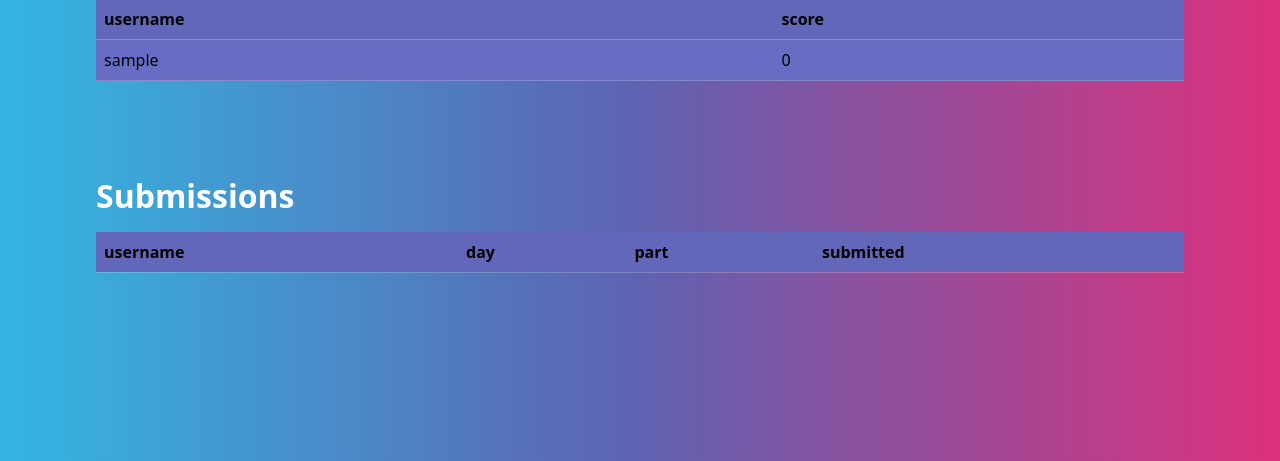
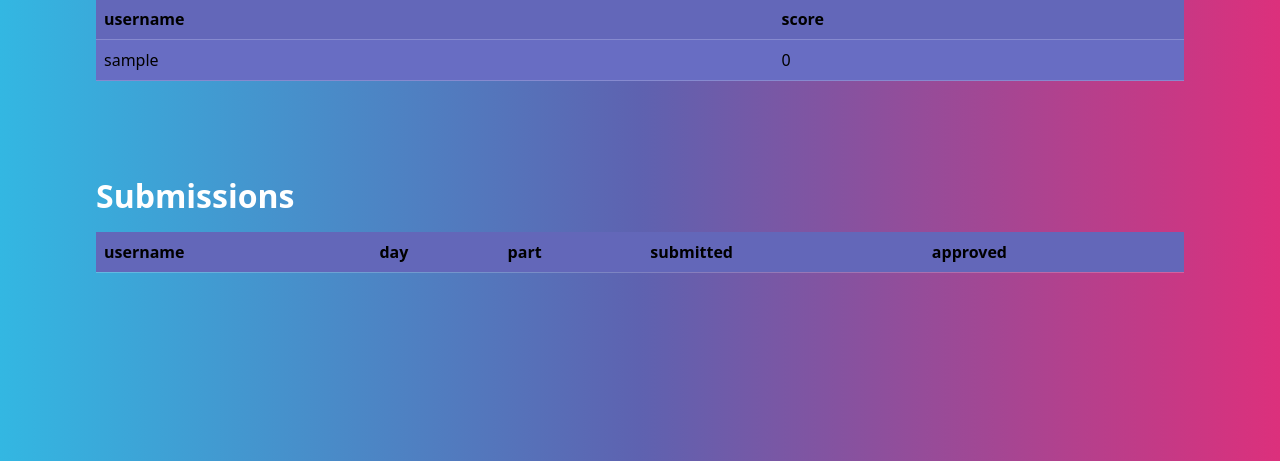
Before and after one commit to Mickdevv/advent-of-code-leaderboard, a Django app: page / in a window 1280 px wide. Shown: the part 223-684 px from the top of the page. Run offline with Django 5.2, Linux system fonts and the light colour scheme; the visitor is signed in with stand-in values (Sample User, id 1); data comes from the database, SQL or seed files in the repository; data that the repository does not hold is empty; some libraries are stand-ins or nearby versions.

Commit message:
Added unapproved submissions to list

```diff
--- a/advent_of_code_leaderboard/main/templates/leaderboard.html
+++ b/advent_of_code_leaderboard/main/templates/leaderboard.html
@@ -20,6 +20,7 @@
         <th>day</th>
         <th>part</th>
         <th>submitted</th>
+        <th>approved</th>
     </tr>
     {% for sub in submissions %}
     <tr>
@@ -27,6 +28,7 @@
         <td>{{ sub.day }}</td>
         <td>{{ sub.part }}</td>
         <td>{{ sub.createdAt }}</td>
+        <td>{{ sub.approved }}</td>
     </tr>
     {% endfor %}
 </table>
--- a/advent_of_code_leaderboard/main/views.py
+++ b/advent_of_code_leaderboard/main/views.py
@@ -9,7 +9,7 @@ from datetime import datetime
 
 def calculateScores():
     submissionWeekends = [1, 7, 8, 14, 15, 21, 22, 25]
-    submissions = Submission.objects.all().filter(approved=True).order_by('-createdAt')
+    submissions = Submission.objects.all().order_by('-createdAt')
     users = User.objects.all()
     profiles = UserProfile.objects.all()
     sCounts = {}
@@ -17,7 +17,7 @@ def calculateScores():
         p.score = 0
         p.save()
 
-    for s in submissions:
+    for s in submissions.filter(approved=True):
         key = f'{s.day}-{s.part}'
         sUser = s.user
         profile = getattr(sUser, 'profile', None)
```
Lines whose indentation alone changed are shown as unchanged.
